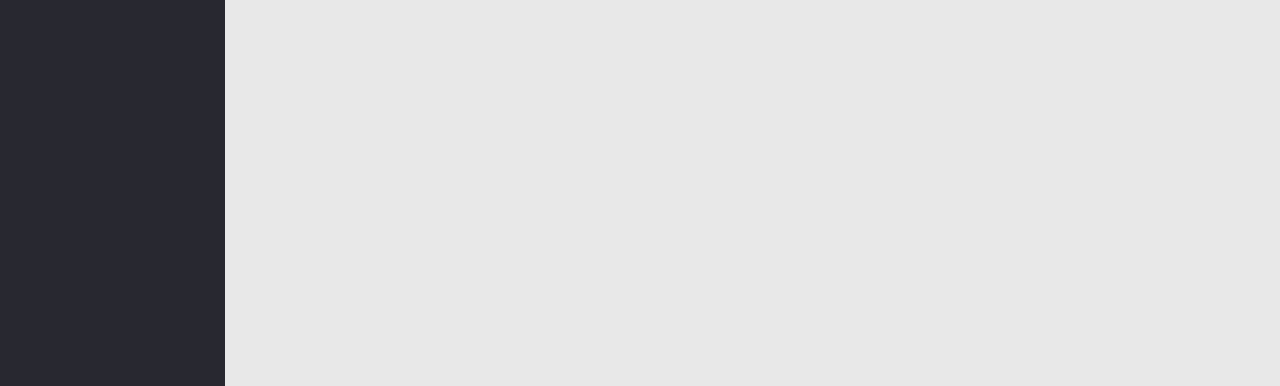
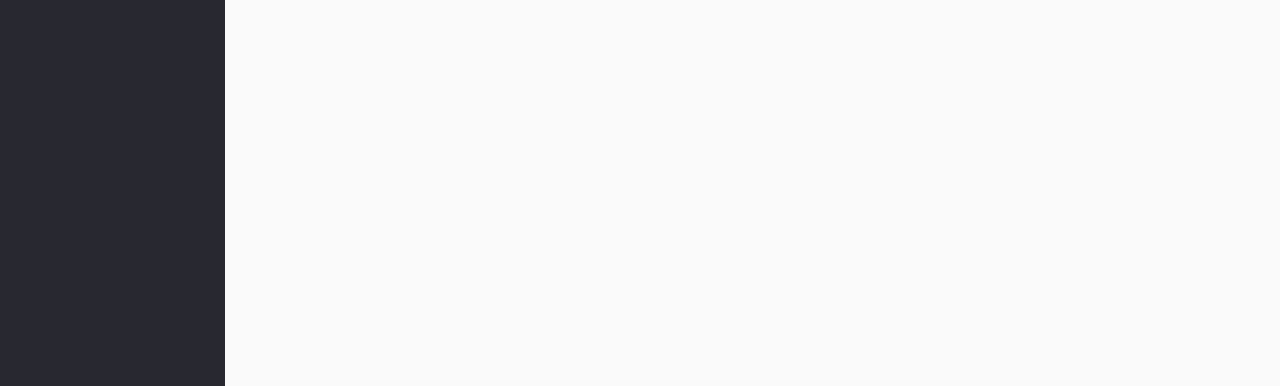
Before and after one commit to kaizhudda/portfolio, a Gatsby site: page / in a window 1280 px wide. Shown: the part 414-800 px from the top of the page. Built offline with nearby package versions, Linux system fonts and the light colour scheme; Gatsby itself is replaced by a stand-in of ours.

Commit message:
Layout improvements

```diff
--- a/src/components/layout.js
+++ b/src/components/layout.js
@@ -73,13 +73,14 @@ class Layout extends React.Component {
 export default Layout
 
 const LayoutWrapper = styled.div`
-  background: #e8e8e8;
+  background: #fafafa;
+  margin-left: 225px;
 `
 
 const LayoutContent = styled.section`
-    margin-left: 225px;
-    /* margin-right: auto; */
-    /* max-width: ${rhythm(24)}; */
-    /* padding: ${rhythm(1.5)} ${rhythm(3 / 4)}; */
+    margin-left: auto;
+    margin-right: auto;
+    /* max-width: ${rhythm(27)}; */
+    padding: ${rhythm(1.5)} ${rhythm(1.5)};
     min-height: 100vh;
 `
--- a/src/components/side-navigation.js
+++ b/src/components/side-navigation.js
@@ -122,7 +122,7 @@ const SocialMediaBar = styled.ul`
   @keyframes moveInLeft {
   0% {
     opacity: 0;
-    transform: translateX(-10rem);
+    transform: translateX(-5rem);
   }
 
   80% {
```
